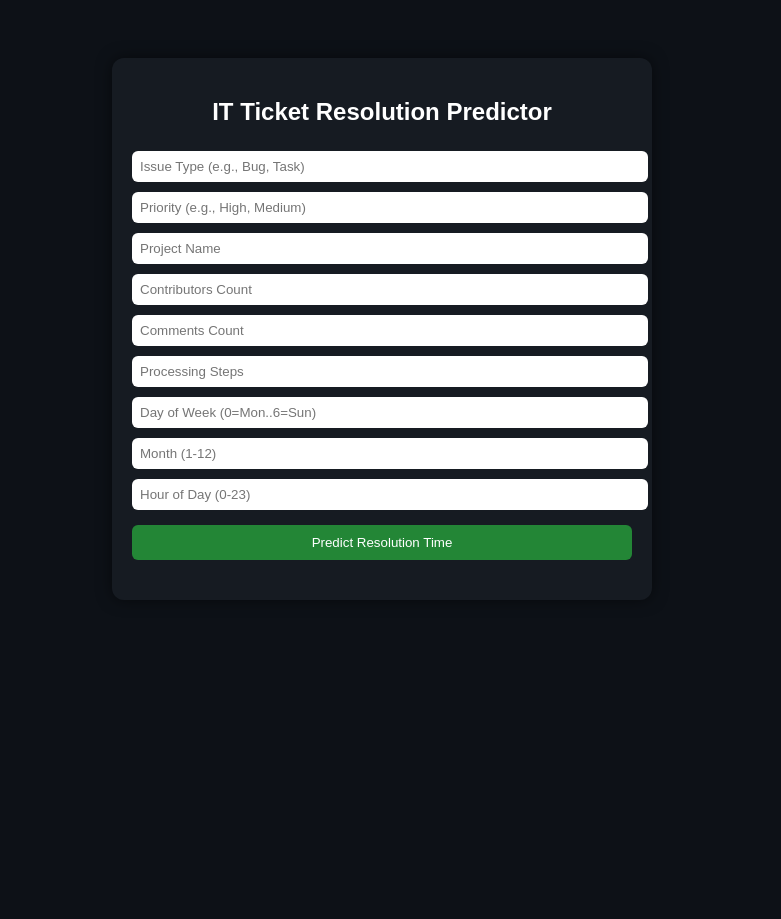
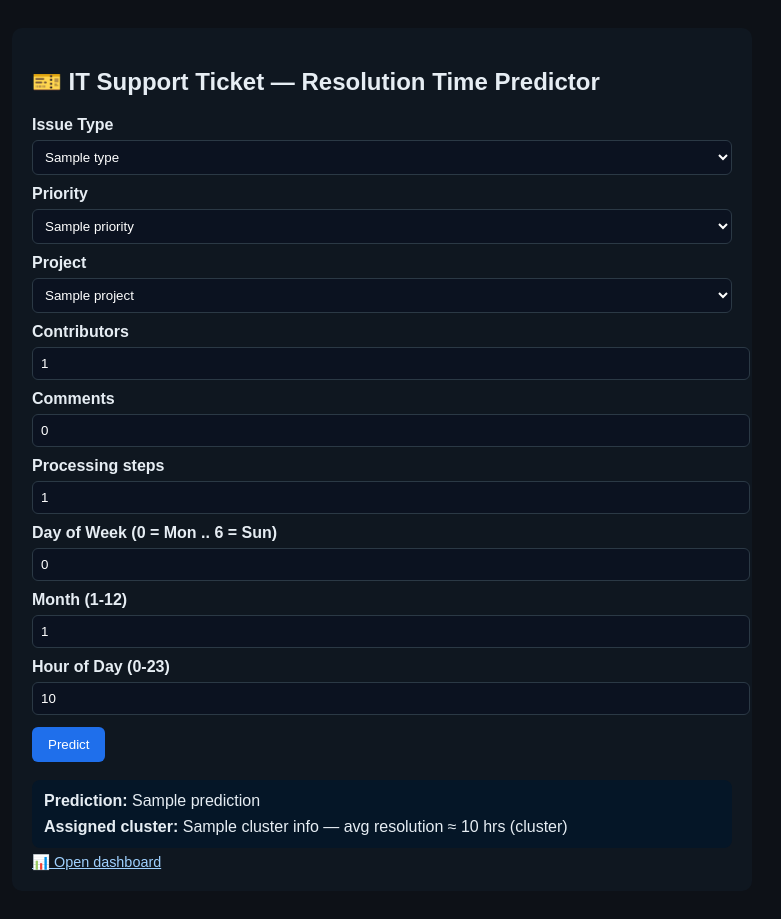
Before and after one commit to srivathsa-m07/ticket_predictor_app, a Flask app: template templates/index.html in a window 1280 px wide. Shown: the whole page, without its empty margins (258-1039 px from the left). Before the commit the page ends 560 px from the top, so only its background shows below. Run offline with Flask 3, Linux system fonts and the light colour scheme; the template is opened without the code that fills it: most values are stand-ins (such as "Sample title", 1, 10 or a date in 2020); parts of the project's set-up code (start-up, migrations or seed data) failed here and were passed over.

Commit message:
Updated app.py for prediction fix and README

```diff
--- a/app.py
+++ b/app.py
@@ -1,92 +1,263 @@
-from flask import Flask, request, jsonify, render_template
-import joblib, numpy as np, pandas as pd
-from scipy.sparse import hstack
+# app.py — final version (uses joblib, robust column detection, real clustering + dashboard)
+import os
+import json
+import joblib
+import numpy as np
+import pandas as pd
+from flask import Flask, render_template, request
 from sklearn.cluster import KMeans
 import plotly.express as px
 import plotly.io as pio
 
-# Load trained model + vectorizer
-model = joblib.load("model_xgb.pkl")
-vectorizer = joblib.load("vectorizer.pkl")
-
-# 🔹 Load your real dataset
-df = pd.read_csv("issues.csv")
-
-# Keep only needed columns for clustering
-cluster_features = ["contributors","comments","steps","resolution_hours"]
-df_cluster = df[cluster_features].dropna()
-
-# Train clustering model
-kmeans = KMeans(n_clusters=3, random_state=42).fit(df_cluster)
-
 app = Flask(__name__)
 
-@app.route("/")
+# ---------------------------
+# 1) Load model + encoders
+# ---------------------------
+MODEL_PATH = "model_xgb.pkl"
+ENC_TYPE_PATH = "enc_issue_type.pkl"
+ENC_PRIO_PATH = "enc_issue_priority.pkl"
+ENC_PROJ_PATH = "enc_issue_proj.pkl"
+META_PATH = "meta.json"
+DATA_CSV = "issues.csv"   # put your issues.csv here (you already have it)
+
+# load XGBoost model and encoders using joblib (not pickle)
+model = joblib.load(MODEL_PATH)
+enc_type = joblib.load(ENC_TYPE_PATH)
+enc_prio = joblib.load(ENC_PRIO_PATH)
+enc_proj = joblib.load(ENC_PROJ_PATH)
+
+# optional meta.json (feature order / target log flag)
+meta = {}
+if os.path.exists(META_PATH):
+    try:
+        with open(META_PATH, "r") as f:
+            meta = json.load(f)
+    except Exception:
+        meta = {}
+
+TARGET_LOG = bool(meta.get("target_log_transform", meta.get("target_log", False)))
+# fallback feature order (common from earlier steps)
+DEFAULT_FEATURE_ORDER = [
+    "issue_type_enc", "issue_priority_enc", "issue_proj_enc",
+    "issue_contr_count", "issue_comments_count", "processing_steps",
+    "day_of_week", "month", "hour_of_day"
+]
+FEATURE_ORDER = meta.get("features_order", meta.get("features", DEFAULT_FEATURE_ORDER))
+
+# ---------------------------
+# 2) Load dataset and prepare columns
+# ---------------------------
+if not os.path.exists(DATA_CSV):
+    raise FileNotFoundError(f"Place {DATA_CSV} in the same folder as app.py before running the app.")
+
+data = pd.read_csv(DATA_CSV, low_memory=False)
+
+# helper to pick a column name among candidates
+def pick_col(df, candidates):
+    for c in candidates:
+        if c in df.columns:
+            return c
+    return None
+
+# detect column names in your CSV (many copies used slightly different names)
+issue_type_col = pick_col(data, ["issue_type", "type", "Issue Type"])
+priority_col = pick_col(data, ["issue_priority", "priority", "Priority"])
+proj_col = pick_col(data, ["issue_proj", "project", "proj", "issue_project"])
+contr_col = pick_col(data, ["issue_contr_count", "contributors", "contr"])
+comments_col = pick_col(data, ["issue_comments_count", "comments", "issue_comments"])
+steps_col = pick_col(data, ["processing_steps", "steps", "processing_step"])
+
+# create standardized columns (fill missing with defaults)
+data["issue_type_std"] = data[issue_type_col].astype(str) if issue_type_col else "unknown"
+data["priority_std"] = data[priority_col].astype(str) if priority_col else "unknown"
+data["proj_std"] = data[proj_col].astype(str) if proj_col else "unknown"
+data["contr_std"] = pd.to_numeric(data[contr_col], errors="coerce").fillna(0) if contr_col else 0
+data["comments_std"] = pd.to_numeric(data[comments_col], errors="coerce").fillna(0) if comments_col else 0
+data["steps_std"] = pd.to_numeric(data[steps_col], errors="coerce").fillna(0) if steps_col else 0
+
+# compute resolution_hours if timestamps exist
+if "started" in data.columns and "ended" in data.columns:
+    data["started"] = pd.to_datetime(data["started"], errors="coerce")
+    data["ended"] = pd.to_datetime(data["ended"], errors="coerce")
+    data["resolution_hours"] = (data["ended"] - data["started"]).dt.total_seconds() / 3600.0
+else:
+    data["resolution_hours"] = pd.NA
+
+# map encoders -> mapping dicts for fast transform (safe fallback to 0)
+type_map = {v: i for i, v in enumerate(enc_type.classes_)} if hasattr(enc_type, "classes_") else {}
+prio_map = {v: i for i, v in enumerate(enc_prio.classes_)} if hasattr(enc_prio, "classes_") else {}
+proj_map = {v: i for i, v in enumerate(enc_proj.classes_)} if hasattr(enc_proj, "classes_") else {}
+
+data["issue_type_enc"] = data["issue_type_std"].map(type_map).fillna(0).astype(int)
+data["issue_priority_enc"] = data["priority_std"].map(prio_map).fillna(0).astype(int)
+data["issue_proj_enc"] = data["proj_std"].map(proj_map).fillna(0).astype(int)
+
+# ---------------------------
+# 3) Train clustering (on full dataset) and keep model in memory
+# ---------------------------
+# Choose clustering features (encoded categories + numeric ticket stats)
+cluster_cols = ["issue_type_enc", "issue_priority_enc", "issue_proj_enc", "contr_std", "comments_std", "steps_std"]
+cluster_df = data[cluster_cols].fillna(0)
+
+# train KMeans (k=3 is reasonable by elbow earlier)
+K = 3
+cluster_model = KMeans(n_clusters=K, random_state=42, n_init=10)
+data["cluster"] = cluster_model.fit_predict(cluster_df)
+
+# precompute cluster averages for dashboard / prediction hint
+cluster_avg = data.groupby("cluster")["resolution_hours"].mean().to_dict()
+
+# ---------------------------
+# Utility functions
+# ---------------------------
+def safe_encode_value(value, map_dict):
+    # return mapped int if present, else 0
+    return int(map_dict.get(value, 0))
+
+def build_model_input_from_form(form):
+    # gather values from form (names match index.html below)
+    itype = form.get("issue_type", "")
+    iprio = form.get("priority", "")
+    iproj = form.get("project", "")
+    try:
+        contr = float(form.get("contributors", 0))
+    except:
+        contr = 0.0
+    try:
+        comments = float(form.get("comments", 0))
+    except:
+        comments = 0.0
+    try:
+        steps = float(form.get("steps", 0))
+    except:
+        steps = 0.0
+    try:
+        day = int(form.get("day_of_week", 0))
+    except:
+        day = 0
+    try:
+        month = int(form.get("month", 0))
+    except:
+        month = 0
+    try:
+        hour = int(form.get("hour", 0))
+    except:
+        hour = 0
+
+    # encode using maps (fallback 0)
+    type_enc = safe_encode_value(itype, type_map)
+    prio_enc = safe_encode_value(iprio, prio_map)
+    proj_enc = safe_encode_value(iproj, proj_map)
+
+    # Build vector following FEATURE_ORDER if possible
+    # map our standardized names to order names
+    name_to_value = {
+        "issue_type_enc": type_enc,
+        "issue_priority_enc": prio_enc,
+        "issue_proj_enc": proj_enc,
+        "issue_contr_count": contr,
+        "issue_comments_count": comments,
+        "processing_steps": steps,
+        "day_of_week": day,
+        "month": month,
+        "hour_of_day": hour
+    }
+
+    # create the feature vector in order
+    vec = [float(name_to_value.get(name, 0.0)) for name in FEATURE_ORDER]
+    X_input = np.array(vec).reshape(1, -1)
+    return X_input, (type_enc, prio_enc, proj_enc, contr, comments, steps)
+
+# ---------------------------
+# Routes
+# ---------------------------
+@app.route("/", methods=["GET", "POST"])
 def home():
-    return render_template("index.html")
+    prediction = None
+    cluster_info = None
+    # prepare dropdown options from encoder classes passed to template
+    types = list(enc_type.classes_) if hasattr(enc_type, "classes_") else []
+    priorities = list(enc_prio.classes_) if hasattr(enc_prio, "classes_") else []
+    projects = list(enc_proj.classes_) if hasattr(enc_proj, "classes_") else []
 
-@app.route("/predict", methods=["POST"])
-def predict():
-    data = request.get_json()
+    if request.method == "POST":
+        try:
+            X_input, cluster_input_components = build_model_input_from_form(request.form)
+            raw_pred = model.predict(X_input)[0]
+            if TARGET_LOG:
+                pred_hours = float(np.expm1(raw_pred))
+            else:
+                pred_hours = float(raw_pred)
 
-    issue_type = data.get("issue_type", "")
-    priority = data.get("priority", "")
-    project = data.get("project", "")
-    contributors = float(data.get("contributors", 0))
-    comments = float(data.get("comments", 0))
-    steps = float(data.get("steps", 0))
-    day = float(data.get("day", 0))
-    month = float(data.get("month", 1))
-    hour = float(data.get("hour", 0))
+            # cluster prediction for this new ticket: use same cluster feature ordering
+            # we trained cluster_model on [issue_type_enc, issue_priority_enc, issue_proj_enc, contr_std, comments_std, steps_std]
+            t_enc, p_enc, pr_enc, contr, comments, steps = cluster_input_components
+            cluster_row = np.array([t_enc, p_enc, pr_enc, contr, comments, steps]).reshape(1, -1)
+            cluster_label = int(cluster_model.predict(cluster_row)[0])
+            avg_for_cluster = cluster_avg.get(cluster_label, None)
 
-    text_features = issue_type + " " + priority + " " + project
-    text_vec = vectorizer.transform([text_features])
+            prediction = f"{round(pred_hours, 2)} hours (~ {int(pred_hours // 24)} days + {round(pred_hours % 24,2)} hrs)"
+            cluster_info = {
+                "label": int(cluster_label),
+                "avg_resolution_hours": None if pd.isna(avg_for_cluster) else round(float(avg_for_cluster), 2)
+            }
+        except Exception as e:
+            prediction = f"Error: {e}"
 
-    num_features = np.array([[contributors, comments, steps, day, month, hour]])
-    features = hstack([text_vec, num_features])
+    return render_template(
+        "index.html",
+        prediction=prediction,
+        cluster_info=cluster_info,
+        types=types,
+        priorities=priorities,
+        projects=projects
+    )
 
-    prediction = model.predict(features)[0]
-    prediction = float(prediction)
-
-    days = int(prediction // 24)
-    hours = round(prediction % 24, 2)
-
-    return jsonify({
-        "predicted_hours": round(prediction, 3),
-        "formatted": f"{days} days {hours} hrs"
-    })
-
-# 🔹 Dashboard route
 @app.route("/dashboard")
 def dashboard():
-    df_dash = df.copy()
-    df_dash = df_dash.dropna(subset=cluster_features)
-    df_dash["cluster"] = kmeans.predict(df_dash[cluster_features])
+    # Build list of Plotly HTML fragments and render them together
+    fragments = []
 
-    # 1. Cluster distribution
-    fig1 = px.histogram(df_dash, x="cluster", title="Ticket Cluster Distribution")
-    graph1 = pio.to_html(fig1, full_html=False)
+    # scatter: comments vs steps by cluster (works if those columns exist)
+    if "comments_std" in data.columns and "steps_std" in data.columns:
+        fig1 = px.scatter(
+            data_frame=data,
+            x="comments_std", y="steps_std",
+            color=data["cluster"].astype(str),
+            hover_data=["issue_type_std", "priority_std", "proj_std"],
+            title="Ticket Clusters (comments vs processing steps)",
+            labels={"comments_std": "Comments", "steps_std": "Processing Steps", "cluster": "Cluster"}
+        )
+        fragments.append(pio.to_html(fig1, full_html=False))
 
-    # 2. Resolution time by issue type
-    fig2 = px.box(df_dash, x="issue_type", y="resolution_hours", title="Resolution Time by Issue Type")
-    graph2 = pio.to_html(fig2, full_html=False)
+    # histogram of resolution times
+    if "resolution_hours" in data.columns and data["resolution_hours"].notna().any():
+        fig2 = px.histogram(data_frame=data, x="resolution_hours", nbins=50,
+                            title="Distribution of Resolution Time (hours)",
+                            labels={"resolution_hours": "Resolution hours"})
+        fragments.append(pio.to_html(fig2, full_html=False))
 
-    # 3. Resolution by priority
-    fig3 = px.box(df_dash, x="priority", y="resolution_hours", title="Resolution Time by Priority")
-    graph3 = pio.to_html(fig3, full_html=False)
+        # average resolution per cluster
+        cluster_avg_df = data.dropna(subset=["resolution_hours"]).groupby("cluster")["resolution_hours"].mean().reset_index()
+        fig3 = px.bar(cluster_avg_df, x="cluster", y="resolution_hours",
+                      title="Average Resolution Time per Cluster",
+                      labels={"resolution_hours": "Avg resolution (hrs)"})
+        fragments.append(pio.to_html(fig3, full_html=False))
 
-    return f"""
-    <html>
-    <head><title>Dashboard</title></head>
-    <body style='background:#0d1117;color:white;font-family:Arial'>
-        <h1>📊 IT Ticket Dashboard</h1>
-        {graph1}
-        {graph2}
-        {graph3}
-        <a href="/">⬅ Back to Predictor</a>
-    </body>
-    </html>
-    """
+        # boxplot resolution by issue type (if available)
+        if "issue_type_std" in data.columns:
+            tmp = data.dropna(subset=["resolution_hours"])
+            fig4 = px.box(tmp, x="issue_type_std", y="resolution_hours",
+                          title="Resolution Time by Issue Type",
+                          labels={"issue_type_std": "Issue Type", "resolution_hours": "Resolution (hrs)"})
+            fragments.append(pio.to_html(fig4, full_html=False))
+
+    # combine fragments and render in dashboard.html
+    graph_html = "\n".join(fragments)
+    return render_template("dashboard.html", graph=graph_html)
+
 
 if __name__ == "__main__":
+    # run with debug for local testing
     app.run(debug=True)
--- a/templates/index.html
+++ b/templates/index.html
@@ -1,57 +1,82 @@
 <!DOCTYPE html>
-<html lang="en">
+<html>
 <head>
-  <meta charset="UTF-8">
+  <meta charset="utf-8" />
   <title>IT Ticket Resolution Predictor</title>
   <style>
-    body { background:#0d1117; color:white; font-family:Arial; display:flex; justify-content:center; }
-    .card { background:#161b22; padding:20px; margin-top:50px; border-radius:12px; width:500px; box-shadow:0 0 15px rgba(0,0,0,0.5); }
-    input, select { width:100%; margin:5px 0; padding:8px; border-radius:6px; border:none; }
-    button { background:#238636; color:white; padding:10px; border:none; border-radius:6px; cursor:pointer; width:100%; margin-top:10px; }
-    button:hover { background:#2ea043; }
-    h2 { text-align:center; }
+    body { background:#0d1117; color:#e6edf3; font-family:Arial; padding:20px; }
+    .card { background:#0f1720; padding:20px; border-radius:10px; max-width:700px; margin:auto; }
+    label { display:block; margin-top:10px; font-weight:600; }
+    select, input { width:100%; padding:8px; margin-top:6px; border-radius:6px; border:1px solid #2b3945; background:#0b1220; color:#fff; }
+    button { margin-top:12px; padding:10px 16px; background:#1f6feb; color:white; border:none; border-radius:6px; cursor:pointer; }
+    .result { margin-top:18px; padding:12px; background:#051627; border-radius:8px; }
+    .note { color:#9fb0c8; font-size:0.9em; margin-top:6px; }
   </style>
 </head>
 <body>
   <div class="card">
-    <h2>IT Ticket Resolution Predictor</h2>
-    <input type="text" id="issue_type" placeholder="Issue Type (e.g., Bug, Task)">
-    <input type="text" id="priority" placeholder="Priority (e.g., High, Medium)">
-    <input type="text" id="project" placeholder="Project Name">
-    <input type="number" id="contributors" placeholder="Contributors Count">
-    <input type="number" id="comments" placeholder="Comments Count">
-    <input type="number" id="steps" placeholder="Processing Steps">
-    <input type="number" id="day" placeholder="Day of Week (0=Mon..6=Sun)">
-    <input type="number" id="month" placeholder="Month (1-12)">
-    <input type="number" id="hour" placeholder="Hour of Day (0-23)">
-    <button onclick="predict()">Predict Resolution Time</button>
-    <p id="output" style="margin-top:20px; font-weight:bold;"></p>
+    <h2>🎫 IT Support Ticket — Resolution Time Predictor</h2>
+
+    <form method="POST">
+      <label>Issue Type</label>
+      <select name="issue_type" required>
+        {% for t in types %}
+          <option value="{{ t }}">{{ t }}</option>
+        {% endfor %}
+      </select>
+
+      <label>Priority</label>
+      <select name="priority" required>
+        {% for p in priorities %}
+          <option value="{{ p }}">{{ p }}</option>
+        {% endfor %}
+      </select>
+
+      <label>Project</label>
+      <select name="project" required>
+        {% for pr in projects %}
+          <option value="{{ pr }}">{{ pr }}</option>
+        {% endfor %}
+      </select>
+
+      <label>Contributors</label>
+      <input type="number" name="contributors" value="1" min="0" />
+
+      <label>Comments</label>
+      <input type="number" name="comments" value="0" min="0" />
+
+      <label>Processing steps</label>
+      <input type="number" name="steps" value="1" min="0" />
+
+      <label>Day of Week (0 = Mon .. 6 = Sun)</label>
+      <input type="number" name="day_of_week" value="0" min="0" max="6" />
+
+      <label>Month (1-12)</label>
+      <input type="number" name="month" value="1" min="1" max="12" />
+
+      <label>Hour of Day (0-23)</label>
+      <input type="number" name="hour" value="10" min="0" max="23" />
+
+      <button type="submit">Predict</button>
+    </form>
+
+    {% if prediction %}
+      <div class="result">
+        <strong>Prediction:</strong> {{ prediction }}<br>
+        {% if cluster_info %}
+          <div style="margin-top:8px;">
+            <strong>Assigned cluster:</strong> {{ cluster_info.label }}
+            {% if cluster_info.avg_resolution_hours %}
+              — avg resolution ≈ {{ cluster_info.avg_resolution_hours }} hrs (cluster)
+            {% endif %}
+          </div>
+        {% endif %}
+      </div>
+    {% endif %}
+
+    <div class="note">
+      <a href="/dashboard" style="color:#9fd1ff;">📊 Open dashboard</a>
+    </div>
   </div>
-
-  <script>
-    async function predict() {
-      const data = {
-        issue_type: document.getElementById("issue_type").value,
-        priority: document.getElementById("priority").value,
-        project: document.getElementById("project").value,
-        contributors: document.getElementById("contributors").value,
-        comments: document.getElementById("comments").value,
-        steps: document.getElementById("steps").value,
-        day: document.getElementById("day").value,
-        month: document.getElementById("month").value,
-        hour: document.getElementById("hour").value
-      };
-
-      const res = await fetch("/predict", {
-        method: "POST",
-        headers: { "Content-Type": "application/json" },
-        body: JSON.stringify(data)
-      });
-
-      const result = await res.json();
-      document.getElementById("output").innerText =
-        `Predicted Resolution: ${result.predicted_hours} hours (~ ${result.formatted})`;
-    }
-  </script>
 </body>
 </html>
```
Also changed, not shown: templates/clustering.html (+9 -8 lines), templates/dashboard.html (+11 -13 lines), 1 other file.
